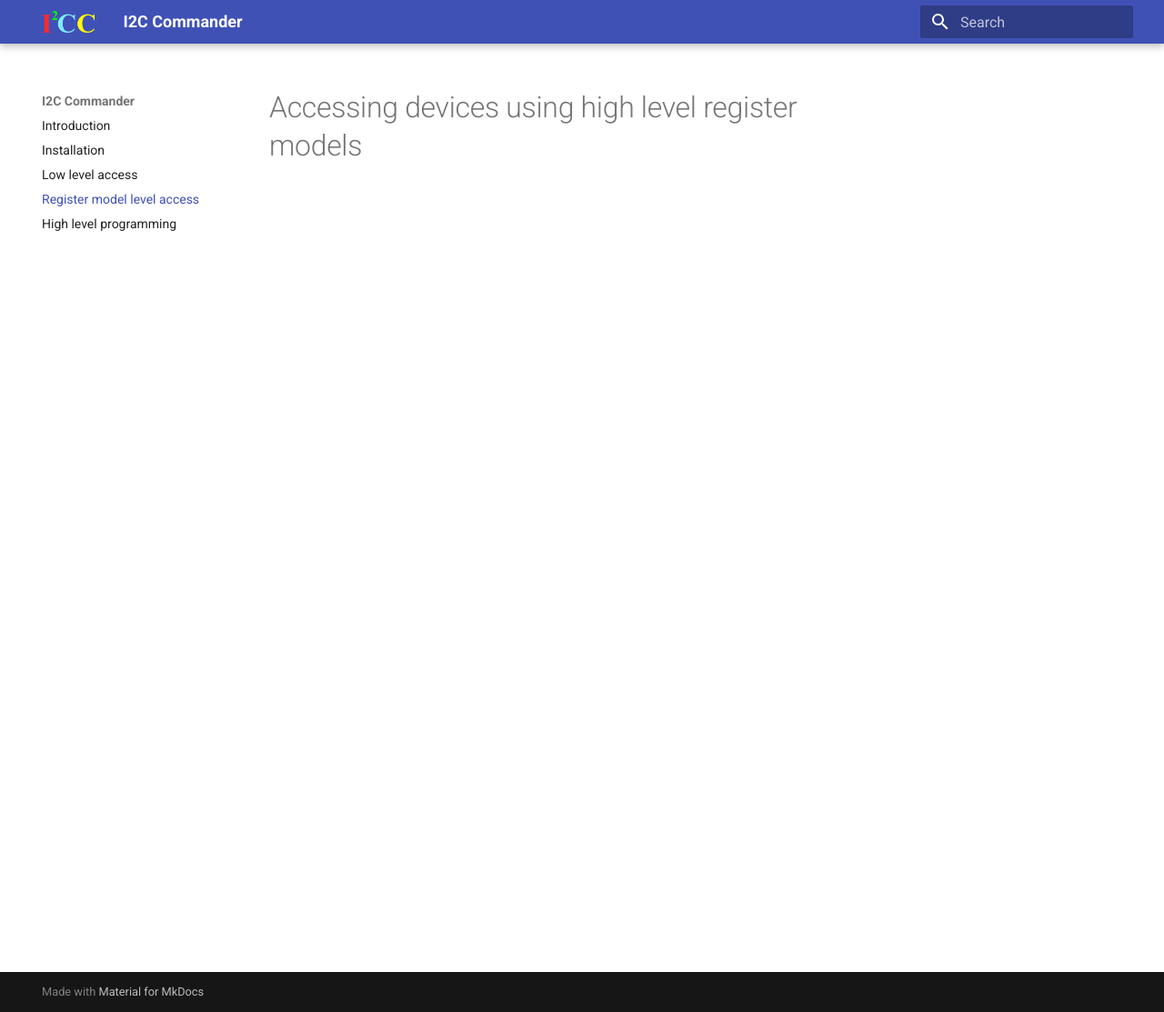
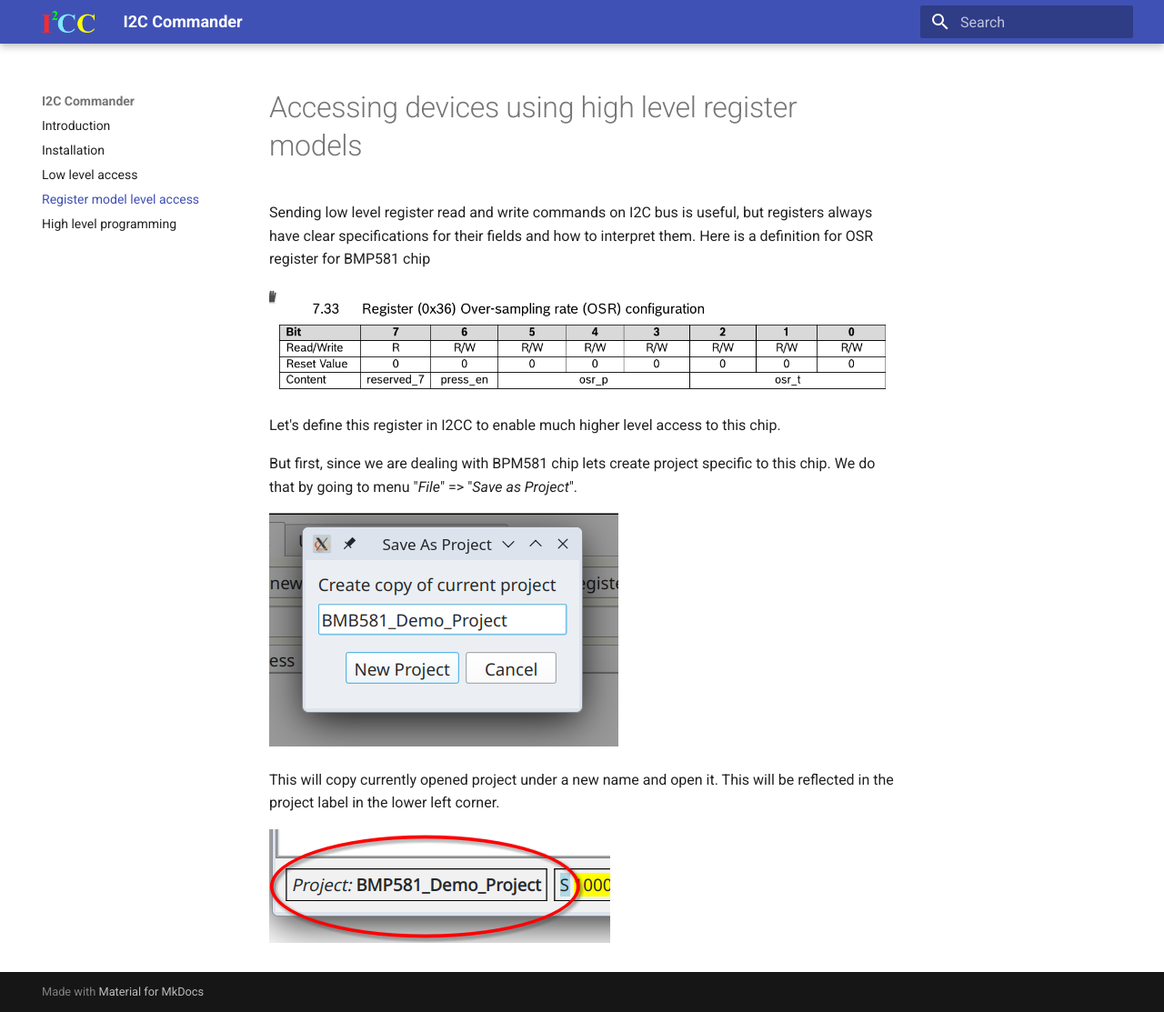
Before and after one commit to priimak/i2cc, an MkDocs documentation site: the page built from docs/register_i2c.md, in a window 1280 px wide and 1113 px high. Shown: the whole window at 91% size. Built offline with MkDocs 1.6.1 and Material for MkDocs 9.7.7, drawn with Linux system fonts in a browser that asks for light colours.

Commit message:
Docs update

```diff
--- a/docs/register_i2c.md
+++ b/docs/register_i2c.md
@@ -1 +1,20 @@
 # Accessing devices using high level register models
+
+Sending low level register read and write commands on I2C bus is useful,
+but registers always have clear specifications for their fields and how to
+interpret them. Here is a definition for OSR register for BMP581 chip
+
+![](images/bmp581-osr-register-spec.png)
+
+Let's define this register in I2CC to enable much higher level access
+to this chip.
+
+But first, since we are dealing with BPM581 chip lets create project specific to this
+chip. We do that by going to menu "_File_" => "_Save as Project_".
+
+![](images/save-project-as.png)
+
+This will copy currently opened project under a new name and open it. This will be
+reflected in the project label in the lower left corner.
+
+![](images/new-project-label.png)
```
Also changed, not shown: docs/images/bmp581-osr-register-spec.png (added), docs/images/new-project-label.png (added), docs/images/save-project-as.png (added), 1 other file.
